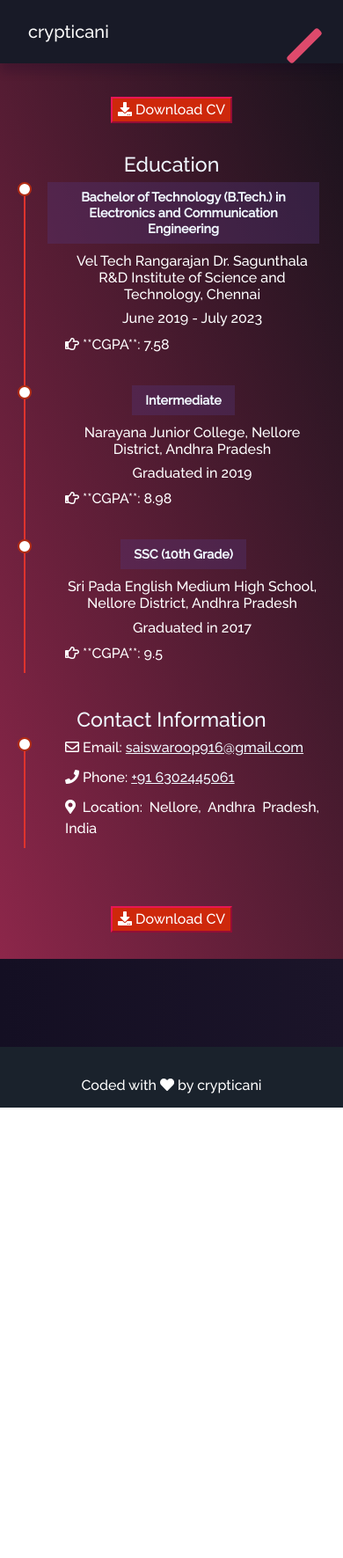
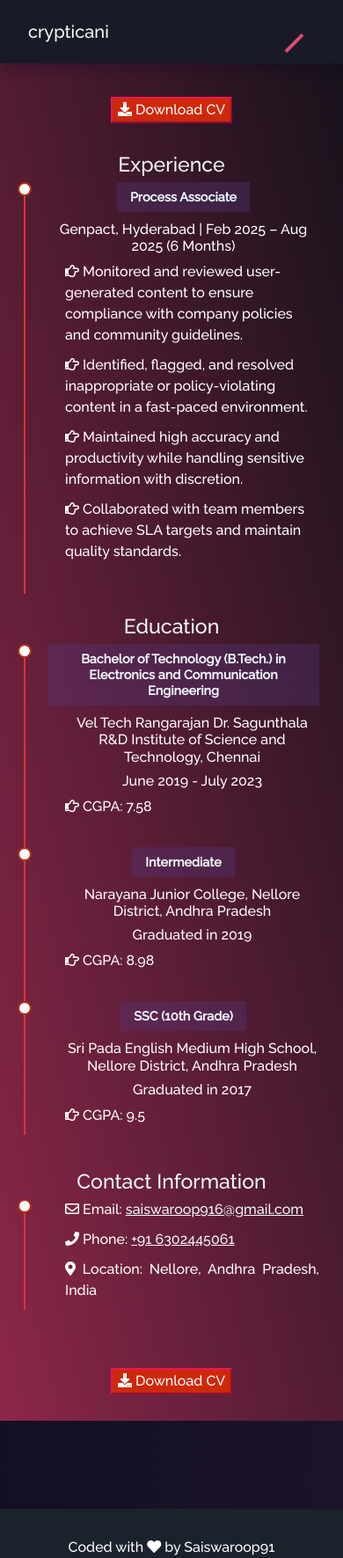
Before and after one commit to Saiswaroop91/portfolio, a plain HTML site: page portfolio-main/resume.html in a window 390 px wide. Shown: the whole page at 88% size. Before the commit the page ends 1259 px from the top, so only its background shows below. Drawn offline with nearby package versions, Linux system fonts and the light colour scheme; some icons are missing.

Commit message:
Update resume.html

```diff
--- a/portfolio-main/resume.html
+++ b/portfolio-main/resume.html
@@ -6,10 +6,9 @@
   <link rel="icon" href="" />
   <meta name="viewport" content="width=device-width, initial-scale=1" />
   <meta name="theme-color" content="#000000" />
-  <meta name="description" content="Web site created using create-react-app" />
+  <meta name="description" content="Personal website of Puli Sai Swaroop" />
   <link rel="manifest" href="manifest.json" />
   <title>Puli Sai Swaroop | Portfolio</title>
-  <meta name="description" content="Personal website of Puli Sai Swaroop">
 
   <!-- Google / Search Engine Tags -->
   <meta itemprop="name" content="Puli Sai Swaroop | Portfolio">
@@ -26,24 +25,22 @@
   <link rel="stylesheet" type="text/css" href="css/style.css">
   <link rel="stylesheet" type="text/css" href="css/main.css">
   <link rel="stylesheet" type="text/css" href="css/index.css">
-  <link rel="stylesheet" type="text/css" href="css/bootstrap.css">
   <link rel="stylesheet" type="text/css" href="css/bootstrap.min.css">
-  <link rel="stylesheet" href="https://netdna.bootstrapcdn.com/font-awesome/4.0.3/css/font-awesome.css">
-  <link rel="stylesheet" href="https://use.fontawesome.com/releases/v5.12.1/css/all.css" crossorigin="anonymous">
+  <link rel="stylesheet" href="https://use.fontawesome.com/releases/v5.15.1/css/all.css" crossorigin="anonymous">
+  <link rel="stylesheet" href="https://cdn.jsdelivr.net/gh/devicons/devicon@master/devicon.min.css">
+  <link rel="stylesheet" href="https://unpkg.com/@coreui/icons@2.0.0-beta.3/css/all.min.css">
 
-  <script src="https://ajax.googleapis.com/ajax/libs/jquery/3.5.1/jquery.min.js"></script>
+  <script src="https://cdnjs.cloudflare.com/ajax/libs/jquery/3.5.1/jquery.min.js"></script>
   <script src="https://cdnjs.cloudflare.com/ajax/libs/popper.js/1.16.0/umd/popper.min.js"></script>
   <script src="https://maxcdn.bootstrapcdn.com/bootstrap/4.5.2/js/bootstrap.min.js"></script>
-  <link rel="stylesheet" href="https://cdnjs.cloudflare.com/ajax/libs/font-awesome/5.15.1/css/all.min.css">
-  <link rel="stylesheet" href="https://cdn.jsdelivr.net/gh/devicons/devicon@master/devicon.min.css">
-  <link rel="stylesheet" href="https://unpkg.com/@coreui/icons@2.0.0-beta.3/css/all.min.css">
 </head>
 
 <body>
   <nav class="container navbar sticky sticky-top navbar-expand-xl">
     <a class="navbar-brand" href="#">crypticani</a>
-    <button class="navbar-toggler" type="button" data-toggle="collapse" data-target="#collapsibleNavbar">
-      <span class="navbar-toggler span"></span>
+    <button class="navbar-toggler" type="button" data-toggle="collapse" data-target="#collapsibleNavbar"
+      aria-controls="collapsibleNavbar" aria-expanded="false" aria-label="Toggle navigation">
+      <span class="navbar-toggler-icon"></span>
     </button>
     <div class="collapse navbar-collapse" id="collapsibleNavbar">
       <ul class="navbar-nav ml-auto">
@@ -51,29 +48,44 @@
         <li class="nav-item"><a class="nav-link" href="about.html"><i class="far fa-user"></i> About</a></li>
         <li class="nav-item"><a class="nav-link" href="projects.html"><i class="fab fa-codepen"></i> Projects</a></li>
         <li class="nav-item-active"><a class="nav-link" href="#"><i class="far fa-file-alt"></i> Resume</a> </li>
-      <li class="nav-item"><a class="nav-link fork-btn" href="https://github.com/crypticani/portfolio"><i class="fas fa-code-branch"></i><i class="far fa-star"></i></a> </li>
+        <!-- Updated GitHub link -->
+        <li class="nav-item"><a class="nav-link fork-btn" href="https://github.com/Saiswaroop91" target="_blank" rel="noopener noreferrer"><i class="fas fa-code-branch"></i><i class="far fa-star"></i></a> </li>
       </ul>
     </div>
   </nav>
+
   <section>
     <div class="container-fluid resume-section">
       <div class="container">
         <div style="text-align: center; position: relative">
-              <a href="files/Sai Resume-1.pdf" target="_blank"><button class="btn-primary">
+          <a href="files/Sai Resume-1.pdf" target="_blank" rel="noopener noreferrer"><button class="btn-primary">
               <i class="fas fa-download" style="text-align: center;">&nbsp;</i>Download CV
             </button></a>
         </div>
         <div class="row resume">
           <div class="col-md-6 resume-left">
+
+            <!-- Experience Section -->
+            <h3 style="text-align: center; color: aliceblue;">Experience</h3>
+            <div class="resume-item" style="text-align: center">
+              <h2 class="resume-title" style="color: aliceblue;">Process Associate</h2>
+              <h6 style="text-align: center;">Genpact, Hyderabad | Feb 2025 – Aug 2025 (6 Months)</h6>
+              <ul style="text-align: left; display: inline-block;">
+                <li><i class="far fa-hand-point-right"></i> Monitored and reviewed user-generated content to ensure compliance with company policies and community guidelines.</li>
+                <li><i class="far fa-hand-point-right"></i> Identified, flagged, and resolved inappropriate or policy-violating content in a fast-paced environment.</li>
+                <li><i class="far fa-hand-point-right"></i> Maintained high accuracy and productivity while handling sensitive information with discretion.</li>
+                <li><i class="far fa-hand-point-right"></i> Collaborated with team members to achieve SLA targets and maintain quality standards.</li>
+              </ul>
+            </div>
+
+            <!-- Education Section -->
             <h3 style="text-align: center; color: aliceblue;">Education</h3>
             <div class="resume-item" style="text-align: center">
               <h2 class="resume-title" style="color: aliceblue;">Bachelor of Technology (B.Tech.) in Electronics and Communication Engineering</h2>
               <ul>
                 <h6 style="text-align: center;"> Vel Tech Rangarajan Dr. Sagunthala R&D Institute of Science and Technology, Chennai</h6>
                 <h6 style="text-align: center;"> June 2019 - July 2023</h6>
-                <li>
-                  <i class="far fa-hand-point-right"></i> **CGPA**: 7.58
-                </li>
+                <li><i class="far fa-hand-point-right"></i> CGPA: 7.58</li>
               </ul>
             </div>
             <div class="resume-item" style="text-align: center">
@@ -81,9 +93,7 @@
               <ul>
                 <h6 style="text-align: center;"> Narayana Junior College, Nellore District, Andhra Pradesh</h6>
                 <h6 style="text-align: center;"> Graduated in 2019</h6>
-                    <li>
-                      <i class="far fa-hand-point-right"></i> **CGPA**: 8.98
-                    </li>
+                <li><i class="far fa-hand-point-right"></i> CGPA: 8.98</li>
               </ul>
             </div>
             <div class="resume-item" style="text-align: center">
@@ -91,12 +101,12 @@
               <ul>
                 <h6 style="text-align: center;"> Sri Pada English Medium High School, Nellore District, Andhra Pradesh</h6>
                 <h6 style="text-align: center;"> Graduated in 2017</h6>
-                    <li>
-                      <i class="far fa-hand-point-right"></i> **CGPA**: 9.5
-                    </li>
+                <li><i class="far fa-hand-point-right"></i> CGPA: 9.5</li>
               </ul>
             </div>
           </div>
+
+          <!-- Contact Information -->
           <div class="col-md-6 resume-right">
             <h3 style="text-align: center; color: aliceblue;">Contact Information</h3>
             <div class="resume-item" style="text-align: center;">
@@ -108,22 +118,21 @@
             </div>
           </div>
         </div>
+
         <div style="text-align: center; position: relative">
-          <a href="files/Sai Resume-1.pdf" target="_blank"><button class="btn-primary">
+          <a href="files/Sai Resume-1.pdf" target="_blank" rel="noopener noreferrer"><button class="btn-primary">
               <i class="fas fa-download" style="text-align: center;">&nbsp;</i>Download CV
             </button></a>
         </div>
       </div>
     </div>
   </section>
+
   <div class="container-fluid footer">
     <div class="row">
+      <div class="col-md-4 footer-copywright"></div>
       <div class="col-md-4 footer-copywright">
-      </div>
-      <div class="col-md-4 footer-copywright">
-        <h3>Coded with <i class="fa fa-heart"></i> by <a
-              href="https://github.com/crypticani"
-              style="color: white">crypticani</a></h3>
+        <h3>Coded with <i class="fa fa-heart"></i> by <a href="https://github.com/Saiswaroop91" target="_blank" rel="noopener noreferrer" style="color: white">Saiswaroop91</a></h3>
       </div>
     </div>
   </div>
```
Lines whose indentation alone changed are shown as unchanged.
